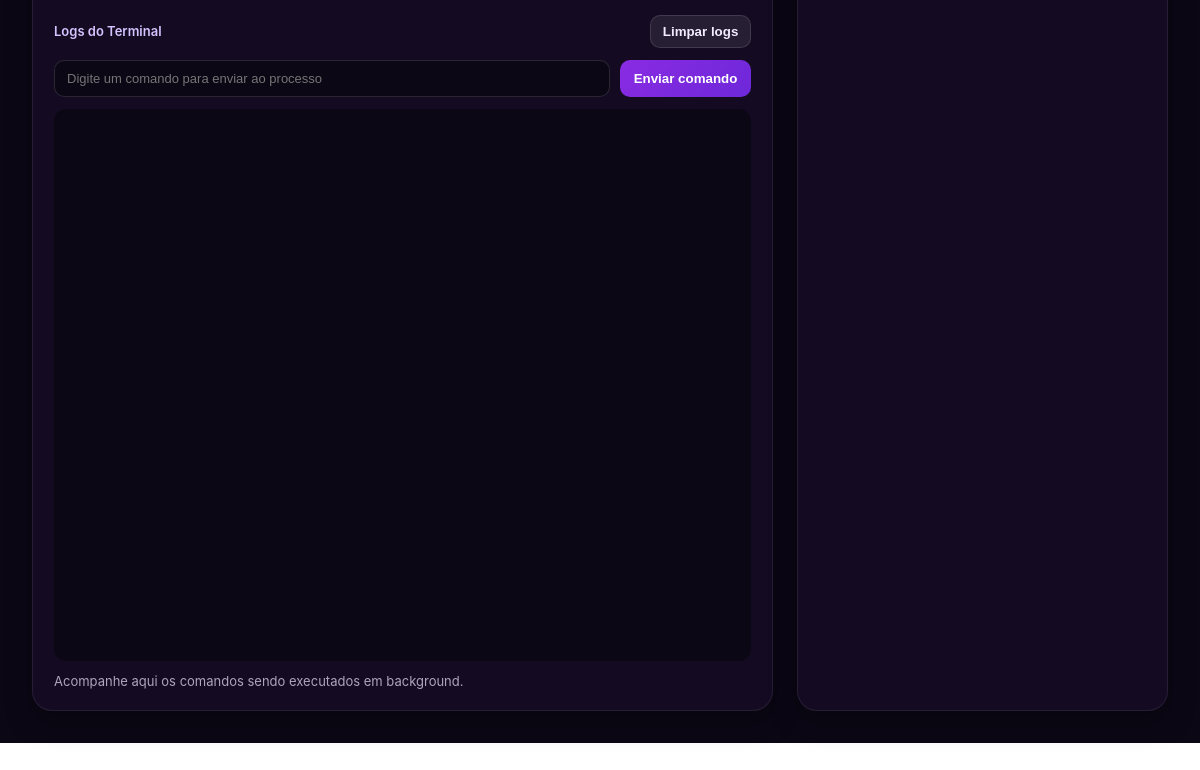
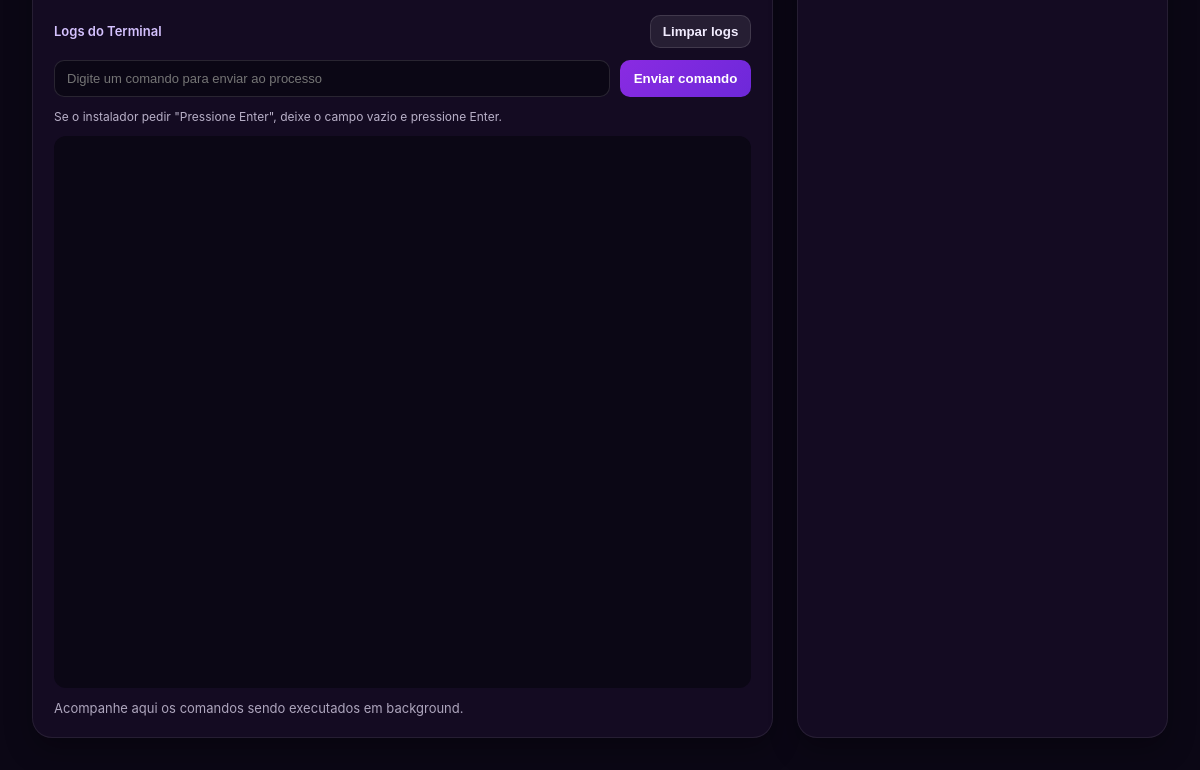
Before and after one commit to Danilow88/Nucli-fix, an Electron app: page diagnucli-electron/index.html in a window 1200 px wide. Shown: the part 1603-2373 px from the top of the page. Before the commit the page ends 2346 px from the top, so only its background shows below. Drawn offline with Linux system fonts and the light colour scheme; no server answers.

Commit message:
Add log command hint copy

```diff
--- a/diagnucli-electron/index.html
+++ b/diagnucli-electron/index.html
@@ -329,6 +329,9 @@
               Enviar comando
             </button>
           </div>
+          <div class="log-command-hint" data-i18n="logCommandHint">
+            Se o instalador pedir "Pressione Enter", deixe o campo vazio e pressione Enter.
+          </div>
           <div class="log" id="logOutput"></div>
           <div class="hint" data-i18n="hint">
             Acompanhe aqui os comandos sendo executados em background.
--- a/diagnucli-electron/renderer.js
+++ b/diagnucli-electron/renderer.js
@@ -50,6 +50,8 @@ const translations = {
     logCommandPlaceholder: "Digite um comando para enviar ao processo",
     logCommandSend: "Enviar comando",
     logCommandSendTip: "Envia o comando para o processo em execução.",
+    logCommandHint:
+      "Se o instalador pedir \"Pressione Enter\", deixe o campo vazio e pressione Enter.",
     clearLogButton: "Limpar logs",
     clearLogTip: "Limpa o histórico exibido no painel de logs.",
     macosUpdateTitle: "Atualizar macOS",
@@ -174,6 +176,8 @@ const translations = {
     logCommandPlaceholder: "Type a command to send to the process",
     logCommandSend: "Send command",
     logCommandSendTip: "Sends the command to the running process.",
+    logCommandHint:
+      "If the installer asks for \"Press Enter\", leave the field empty and press Enter.",
     clearLogButton: "Clear logs",
     clearLogTip: "Clears the log panel history.",
     macosUpdateTitle: "Update macOS",
@@ -298,6 +302,8 @@ const translations = {
     logCommandPlaceholder: "Escriba un comando para enviar al proceso",
     logCommandSend: "Enviar comando",
     logCommandSendTip: "Envía el comando al proceso en ejecución.",
+    logCommandHint:
+      "Si el instalador pide \"Presione Enter\", deje el campo vacío y presione Enter.",
     clearLogButton: "Limpiar logs",
     clearLogTip: "Limpia el historial de registros.",
     macosUpdateTitle: "Actualizar macOS",
--- a/diagnucli-electron/styles.css
+++ b/diagnucli-electron/styles.css
@@ -378,6 +378,12 @@ body {
   box-shadow: 0 8px 16px rgba(138, 43, 226, 0.35);
 }
 
+.log-command-hint {
+  margin-bottom: 12px;
+  font-size: 12px;
+  opacity: 0.75;
+}
+
 .log-title {
   font-weight: 600;
   font-size: 13px;
```
